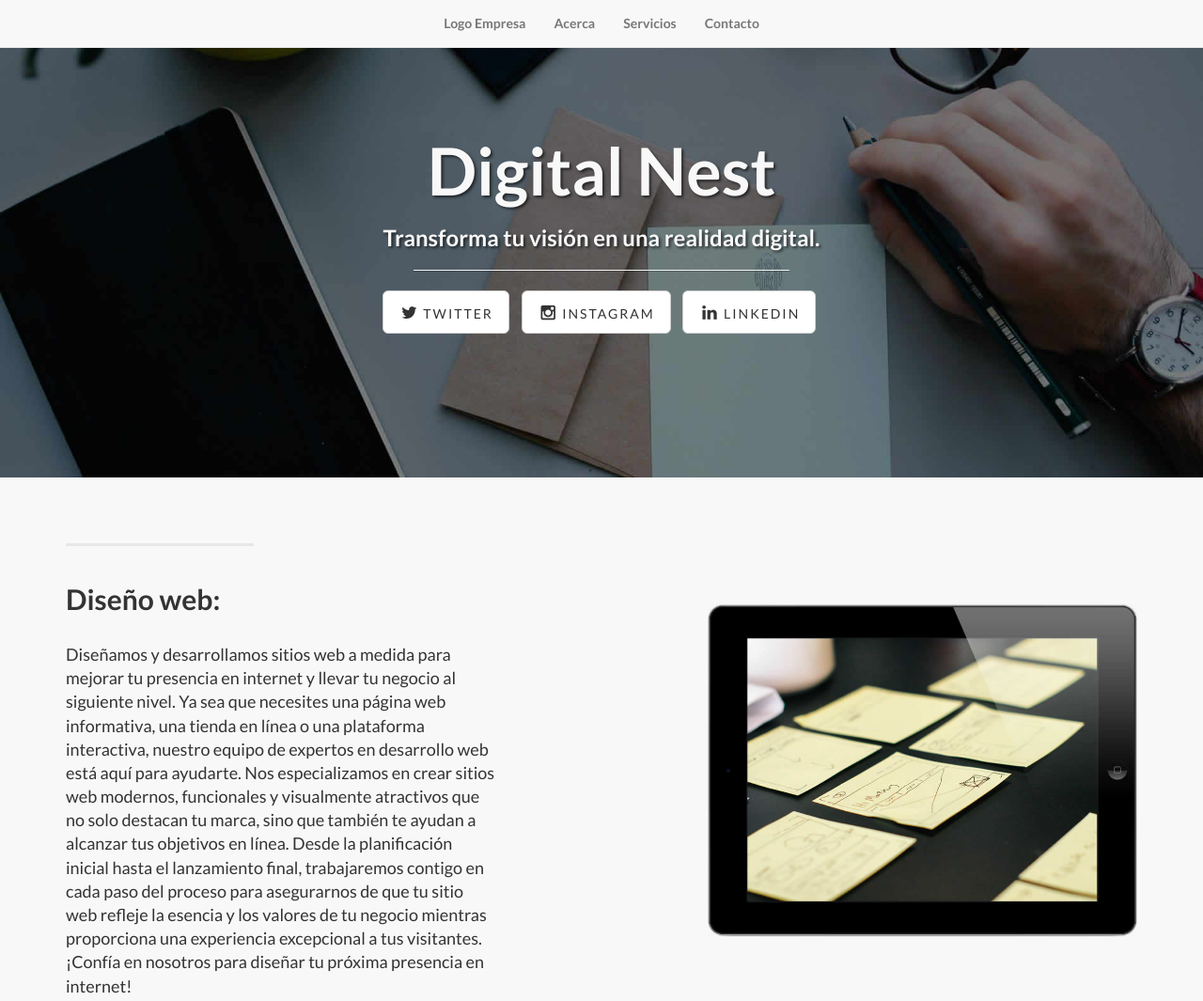
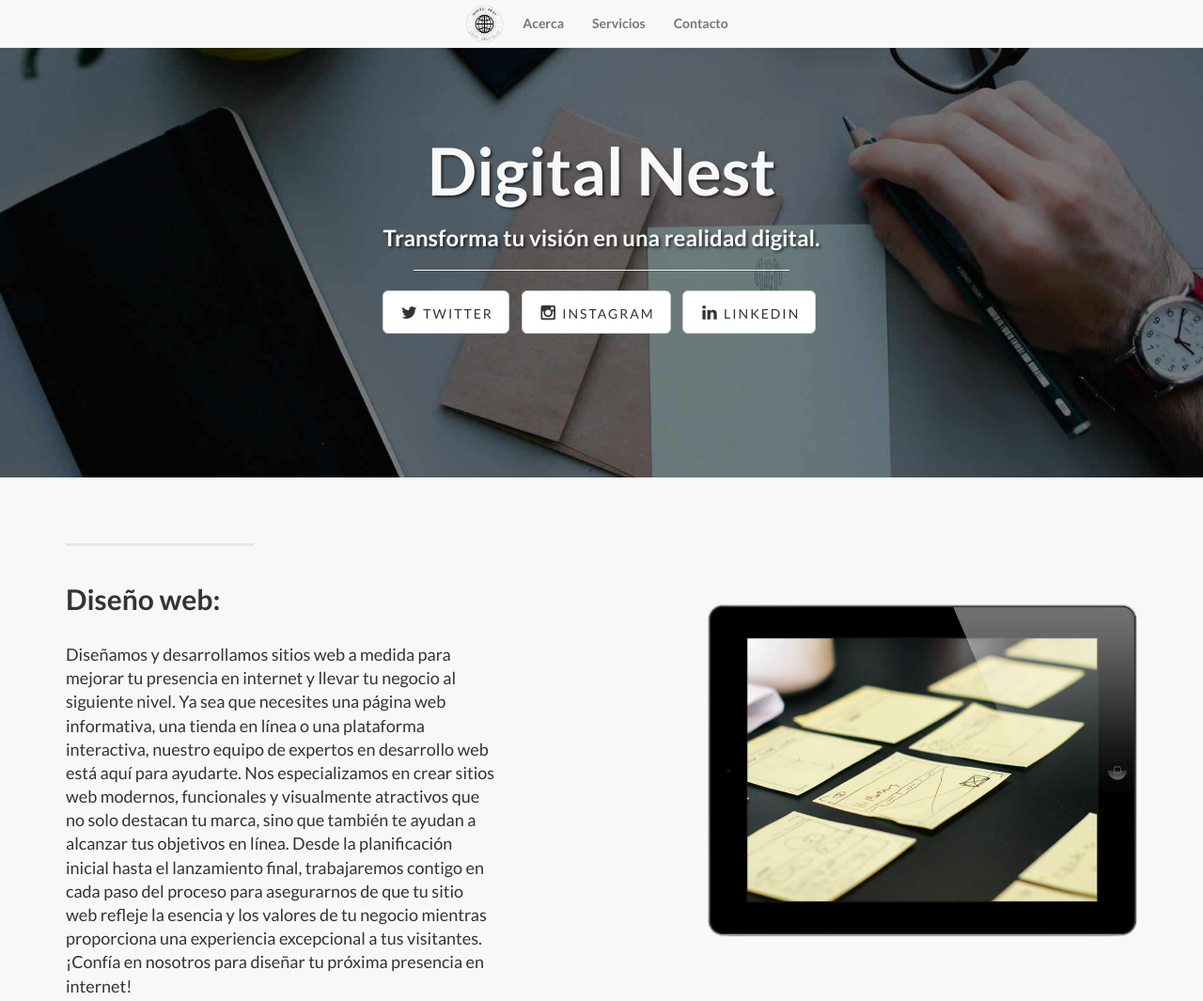
Before and after one commit to nicofal23/DigitalNest, a plain HTML site: page index.html in a window 1280 px wide. Shown: the top 1065 px of the page at 94% size. Drawn offline with Linux system fonts and the light colour scheme; some packages are replaced by stand-ins of ours; a script that the page names is missing.

Commit message:
agregue logo

```diff
--- a/css/style.css
+++ b/css/style.css
@@ -64,3 +64,11 @@
     background-color: #8b848430;
     padding: 15px;
 }
+
+.topnav{
+    padding: 0px !important;
+}
+
+.logoEmpresa {
+    width: 51px;
+}
--- a/index.html
+++ b/index.html
@@ -30,7 +30,7 @@
                         <span class="icon-bar"></span>
                         <span class="icon-bar"></span>
                     </button>
-                    <a class="navbar-brand topnav" href="#">Logo Empresa</a>
+                    <a class="navbar-brand topnav" href="#"><img src="./assets/img/logodigitalnest.png" alt="logo empresa" class="logoEmpresa"></a>
                 </div>
                 <!-- Collect the nav links, forms, and other content for toggling -->
                 <div class="collapse navbar-collapse" id="bs-example-navbar-collapse-1">
@@ -206,7 +206,7 @@
                             <a href="#contacto">Contacto</a>
                         </li>
                     </ul>
-                    <p class="copyright text-muted small">Derechos de autor &copy; Tu Empresa 2014. Todos los derechos reservados</p>
+                    <p class="copyright text-muted small">Derechos de autor &copy; DigitalNest 2024. Todos los derechos reservados</p>
                 </div>
             </div>
         </div>
```
Also changed, not shown: assets/img/logodigitalnest.png (added).
